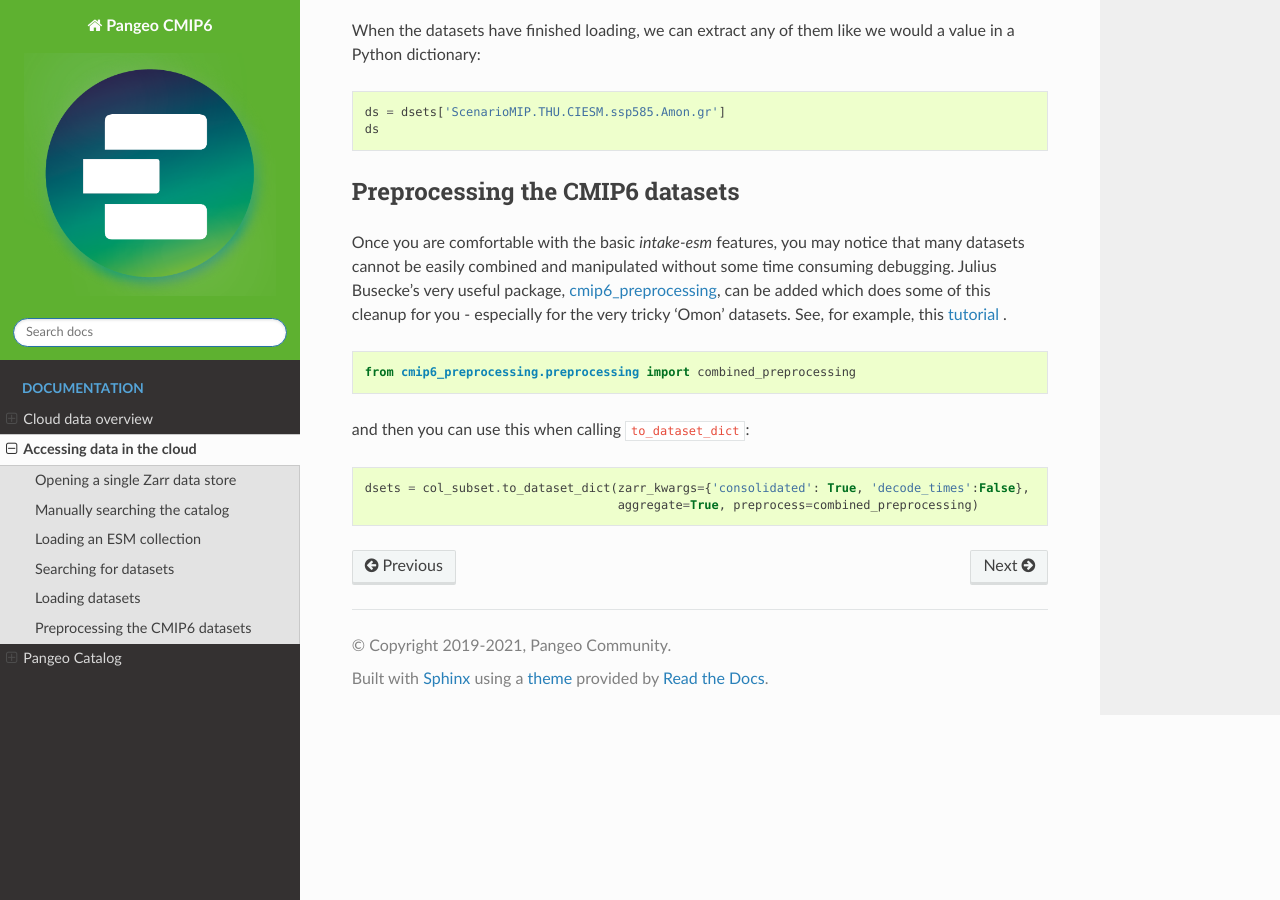
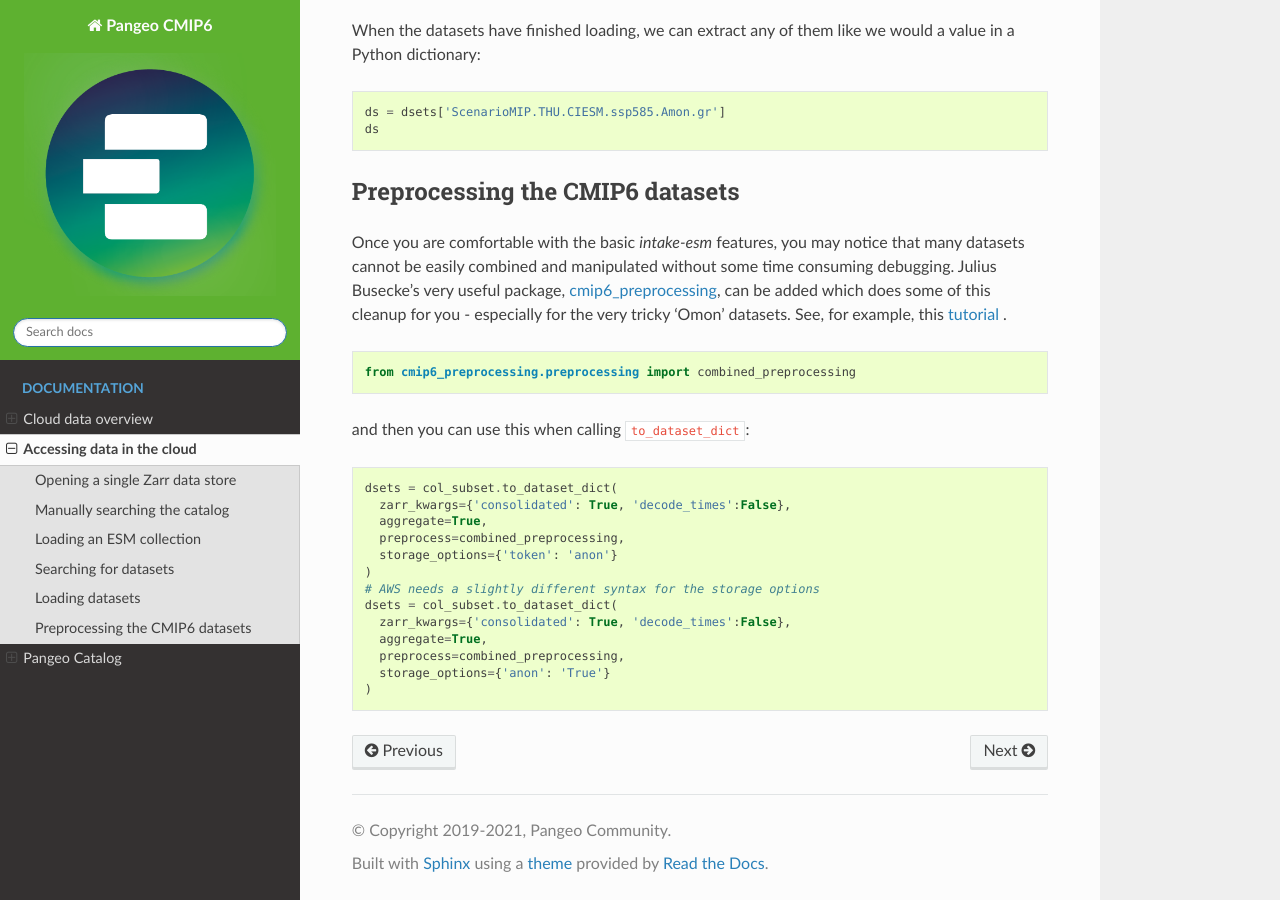
Before and after one commit to pangeo-data/pangeo-cmip6-cloud, a Sphinx documentation site: the page built from docs/accessing_data.rst, in a window 1280 px wide and 900 px high, scrolled down 3856 px. Built offline with Sphinx 7.4.7 and the Read the Docs theme 2.0.0, drawn with Linux system fonts in a browser that asks for light colours.

Commit message:
Add AWS specific `storage_options`
Reading the data with the given example will fail. Passing `'anon'=True` fixes the issue.

```diff
--- a/docs/accessing_data.rst
+++ b/docs/accessing_data.rst
@@ -191,5 +191,16 @@ and then you can use this when calling ``to_dataset_dict``:
 
 .. code-block:: python
 
-  dsets = col_subset.to_dataset_dict(zarr_kwargs={'consolidated': True, 'decode_times':False},
-                                     aggregate=True, preprocess=combined_preprocessing)
+  dsets = col_subset.to_dataset_dict(
+    zarr_kwargs={'consolidated': True, 'decode_times':False},
+    aggregate=True,
+    preprocess=combined_preprocessing,
+    storage_options={'token': 'anon'}
+  )
+  # AWS needs a slightly different syntax for the storage options
+  dsets = col_subset.to_dataset_dict(
+    zarr_kwargs={'consolidated': True, 'decode_times':False},
+    aggregate=True,
+    preprocess=combined_preprocessing,
+    storage_options={'anon': 'True'}
+  )
```
